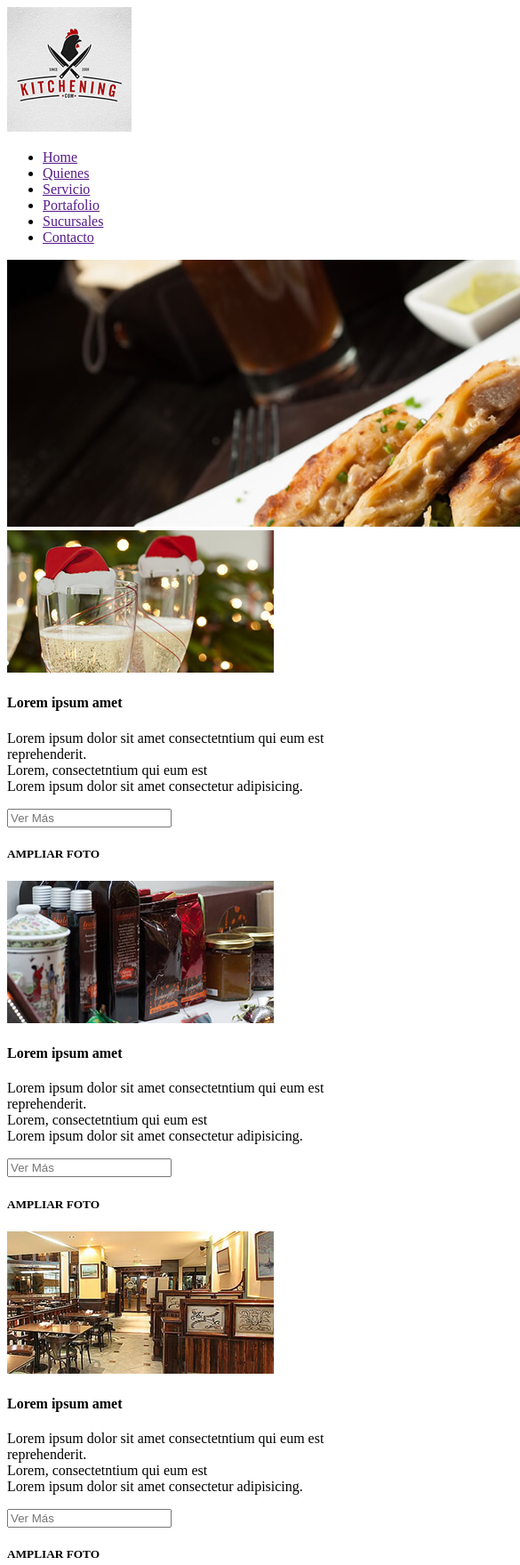
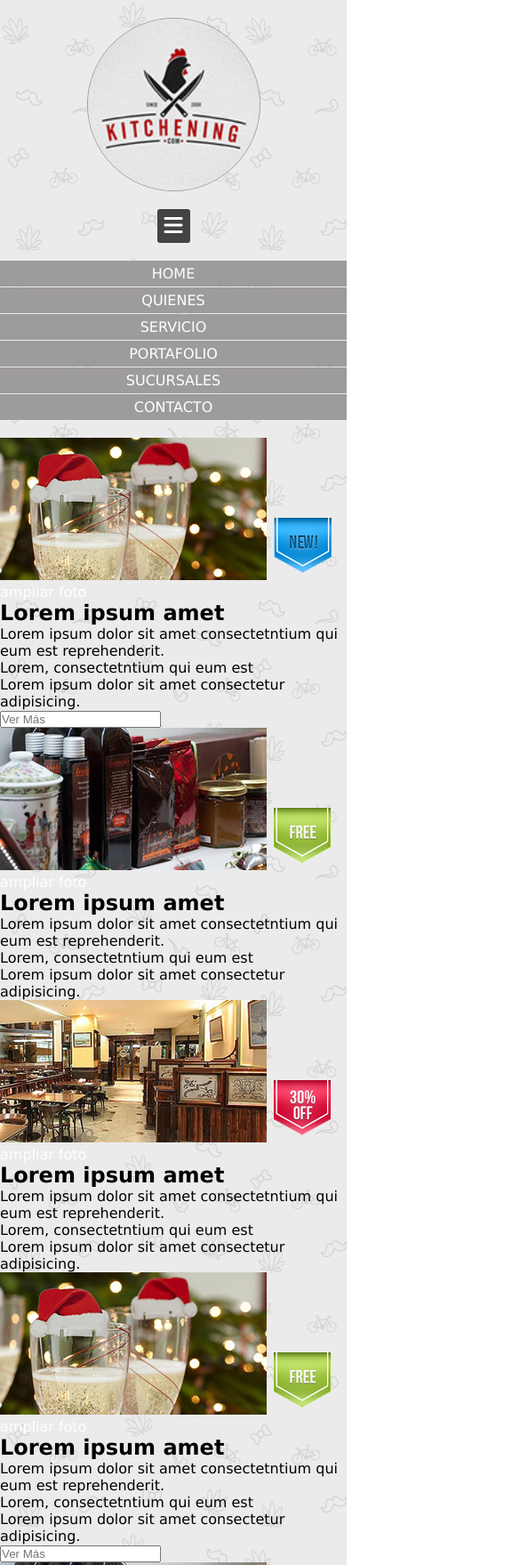
Before and after one commit to NahuelPalladini/Kitchening, a website: page views/home.html in a window 390 px wide. Shown: the top 1759 px of the page at 89% size, 585 px wide, since content can reach past the window. Drawn offline with Linux system fonts and the light colour scheme.

Commit message:
Header Mobile Terminado

```diff
--- a/public/css/general.css
+++ b/public/css/general.css
@@ -0,0 +1,19 @@
+*{
+    margin: 0;
+    padding: 0;
+    box-sizing: border-box;
+}
+
+body{
+    font-family: Verdana, Geneva, Tahoma, sans-serif;
+    background-image: url('/img/bg-body.png');
+}
+
+a {
+    text-decoration: none;
+    color: #ffffff;
+}
+
+li {
+    list-style: none;
+}
--- a/public/css/header.css
+++ b/public/css/header.css
@@ -0,0 +1,39 @@
+.header{
+    display: flex;
+    flex-direction: column;
+    align-items: center;
+    gap: 20px;
+    padding: 20px 0;
+}
+
+.header__logo {
+    border-radius: 50%;
+    border: 1px solid #9e9b9b;
+    width: 50%;
+}
+
+.header__bars {
+    background-color: #444444;
+    padding: 5px 8px;
+    border-radius: 3px;
+    font-size: 1.5rem;
+}
+
+.header__nav {
+    width: 100%;
+}
+
+.header__nav ul {
+    display: flex;
+    flex-direction: column;
+    width: 100%;
+    gap: 1px;
+}
+
+.header__nav ul li {
+    background-color: #9e9b9b;
+    width: 100%;
+    text-align: center;
+    text-transform: uppercase;
+    padding: 5px 0;
+}
--- a/public/css/home.css
+++ b/public/css/home.css
@@ -0,0 +1,4 @@
+.main__banner {
+    display: none;
+    width: 100%;
+}
--- a/public/css/styles.css
+++ b/public/css/styles.css
@@ -0,0 +1,4 @@
+@import './general.css';
+@import './header.css';
+@import './home.css';
+@import './footer.css';
--- a/views/home.html
+++ b/views/home.html
@@ -1,110 +1,138 @@
 <!DOCTYPE html>
-<html lang="en">
+<html lang="es">
   <head>
     <meta charset="UTF-8">
     <meta name="viewport" content="width=device-width, initial-scale=1.0">
     <title>Kitchening | Home</title>
     <link rel="stylesheet" href="/css/styles.css">
+    <script
+      src="https://kit.fontawesome.com/d797b1fcfc.js"
+      crossorigin="anonymous"
+    ></script>
   </head>
-<body>
-    <header>
-        <section>
-            <img src="/img/logo.jpg" alt="logo">
-        </section>
-        <nav>
+  <body class="home">
+    <div class="container">
+      <!-- Cabecera -->
+      <header class="header">
+        <img src="/img/logo.jpg" alt="logotipo" class="header__logo">
+        <a href="#" class="header__bars">
+          <i class="fa fa-bars"></i>
+        </a>
+
+        <nav class="header__nav">
           <ul>
-                <li> <a href="">Home</a></li>
-                <li> <a href="">Quienes</a></li>
-                <li> <a href="">Servicio</a></li>
-                <li> <a href="">Portafolio</a></li>
-                <li> <a href="">Sucursales</a></li>
-                <li> <a href="">Contacto</a></li>
+            <li><a href="">Home</a></li>
+            <li><a href="">Quienes</a></li>
+            <li><a href="">Servicio</a></li>
+            <li><a href="">Portafolio</a></li>
+            <li><a href="">Sucursales</a></li>
+            <li><a href="">Contacto</a></li>
+          </ul>
         </nav>
       </header>
       <main>
-        <section>
+        <!-- Banner -->
+        <div class="main__banner">
           <img src="/img/img-banner.jpg" alt="Banner">
-        </section>
-        <section>
-            <article>
-                <article>
-                    <img src="/img/img-pdto-1.jpg" alt="img 1" />
-                    <h4>Lorem ipsum amet</h4>
+        </div>
+
+        <!-- Productos -->
+        <div>
+          <article class="product">
+            <div class="photo-container">
+              <img src="/img/img-pdto-1.jpg" alt="img 1">
+              <img src="/img/img-nuevo.png" alt="plato nuevo">
+              <a class="zoom" href="#">ampliar foto</a>
+              <h2>Lorem ipsum amet</h2>
               <p>
-                      Lorem ipsum dolor sit amet consectetntium qui eum est reprehenderit. <br> Lorem, consectetntium qui eum est <br> Lorem ipsum dolor sit amet consectetur adipisicing.
+                Lorem ipsum dolor sit amet consectetntium qui eum est
+                reprehenderit. <br>
+                Lorem, consectetntium qui eum est <br>
+                Lorem ipsum dolor sit amet consectetur adipisicing.
               </p>
               <input type="text" placeholder="Ver Más">
-                    <div>
-                        <h5>AMPLIAR FOTO</h5>
             </div>
           </article>
           <article>
-                <img src="/img/img-pdto-2.jpg" alt="img 2" />
-                <h4>Lorem ipsum amet</h4>
+            <img src="/img/img-pdto-2.jpg" alt="img 2">
+            <img src="/img/img-gratis.png" alt="free">
+            <a class="zoom" href="#">ampliar foto</a>
+            <h2>Lorem ipsum amet</h2>
             <p>
-                  Lorem ipsum dolor sit amet consectetntium qui eum est reprehenderit. <br> Lorem, consectetntium qui eum est <br> Lorem ipsum dolor sit amet consectetur adipisicing.
+              Lorem ipsum dolor sit amet consectetntium qui eum est
+              reprehenderit. <br>
+              Lorem, consectetntium qui eum est <br>
+              Lorem ipsum dolor sit amet consectetur adipisicing.
+            </p>
+          </article>
+          <article>
+            <img src="/img/img-pdto-3.jpg" alt="img 3">
+            <img src="/img/img-descuento.png" alt="img-descuento">
+            <a class="zoom" href="#">ampliar foto</a>
+            <h2>Lorem ipsum amet</h2>
+
+            <p>
+              Lorem ipsum dolor sit amet consectetntium qui eum est
+              reprehenderit. <br>
+              Lorem, consectetntium qui eum est <br>
+              Lorem ipsum dolor sit amet consectetur adipisicing.
+            </p>
+          </article>
+          <article>
+            <img src="/img/img-pdto-1.jpg" alt="img 2" >
+            <img src="/img/img-gratis.png" alt="free">
+            <a class="zoom" href="#">ampliar foto</a>
+            <h2>Lorem ipsum amet</h2>
+            <p>
+              Lorem ipsum dolor sit amet consectetntium qui eum est
+              reprehenderit. <br>
+              Lorem, consectetntium qui eum est <br>
+              Lorem ipsum dolor sit amet consectetur adipisicing.
+            </p>
+            <input type="text" placeholder="Ver Más" >
+          </article>
+          <article>
+            <img src="/img/img-pdto-2.jpg" alt="img 3">
+            <img src="/img/img-nuevo.png" alt="plato nuevo">
+            <a class="zoom" href="#">ampliar foto</a>
+            <h2>Lorem ipsum amet</h2>
+            <p>
+              Lorem ipsum dolor sit amet consectetntium qui eum est
+              reprehenderit. <br>
+              Lorem, consectetntium qui eum est <br>
+              Lorem ipsum dolor sit amet consectetur adipisicing.
             </p>
             <input type="text" placeholder="Ver Más">
-                <div>
-                    <h5>AMPLIAR FOTO</h5>
-                </div>
           </article>
           <article>
-            <img src="/img/img-pdto-3.jpg" alt="img 3" />
-            <h4>Lorem ipsum amet</h4>
+            <img src="/img/img-pdto-3.jpg" alt="img 1">
+            <img src="/img/img-descuento.png" alt="img-descuento">
+            <a class="zoom" href="#">ampliar foto</a>
+            <h2>Lorem ipsum amet</h2>
             <p>
-              Lorem ipsum dolor sit amet consectetntium qui eum est reprehenderit. <br> Lorem, consectetntium qui eum est <br> Lorem ipsum dolor sit amet consectetur adipisicing.
+              Lorem ipsum dolor sit amet consectetntium qui eum est
+              reprehenderit. <br>
+              Lorem, consectetntium qui eum est <br>
+              Lorem ipsum dolor sit amet consectetur adipisicing.
             </p>
             <input type="text" placeholder="Ver Más">
-            <div>
-                <h5>AMPLIAR FOTO</h5>
+          </article>
         </div>
-    </article>
-    <article>
-        <img src="/img/img-pdto-1.jpg" alt="img 2" />
-        <h4>Lorem ipsum amet</h4>
-        <p>
-          Lorem ipsum dolor sit amet consectetntium qui eum est reprehenderit. <br> Lorem, consectetntium qui eum est <br> Lorem ipsum dolor sit amet consectetur adipisicing.
-        </p>
-        <input type="text" placeholder="Ver Más">
-        <div>
-            <h5>AMPLIAR FOTO</h5>
-        </div>
-</article>
-<article>
-    <img src="/img/img-pdto-2.jpg" alt="img 3" />
-    <h4>Lorem ipsum amet</h4>
-    <p>
-      Lorem ipsum dolor sit amet consectetntium qui eum est reprehenderit. <br> Lorem, consectetntium qui eum est <br> Lorem ipsum dolor sit amet consectetur adipisicing.
-    </p>
-    <input type="text" placeholder="Ver Más">
-    <div>
-        <h5>AMPLIAR FOTO</h5>
-    </div>
-</article>
-<article>
-    <img src="/img/img-pdto-3.jpg" alt="img 1" />
-    <h4>Lorem ipsum amet</h4>
-    <p>
-      Lorem ipsum dolor sit amet consectetntium qui eum est reprehenderit. <br> Lorem, consectetntium qui eum est <br> Lorem ipsum dolor sit amet consectetur adipisicing.
-    </p>
-    <input type="text" placeholder="Ver Más">
-    <div>
-        <h5>AMPLIAR FOTO</h5>
-    </div>
-</article>
-        </section>
       </main>
+
+      <!-- Pie de página -->
       <footer>
         <nav>
           <ul>
-                <li> <a href="">Home |</a></li>
-                <li> <a href="">Quienes |</a></li>
-                <li> <a href="">Servicio |</a></li>
-                <li> <a href="">Portafolio |</a></li>
-                <li> <a href="">Sucursales |</a></li>
-                <li> <a href="">Contacto </a></li>
+            <li><a href="">Home |</a></li>
+            <li><a href="">Quienes |</a></li>
+            <li><a href="">Servicio |</a></li>
+            <li><a href="">Portafolio |</a></li>
+            <li><a href="">Sucursales |</a></li>
+            <li><a href="">Contacto </a></li>
+          </ul>
         </nav>
       </footer>
+    </div>
   </body>
 </html>
```
Lines whose indentation alone changed are shown as unchanged.
